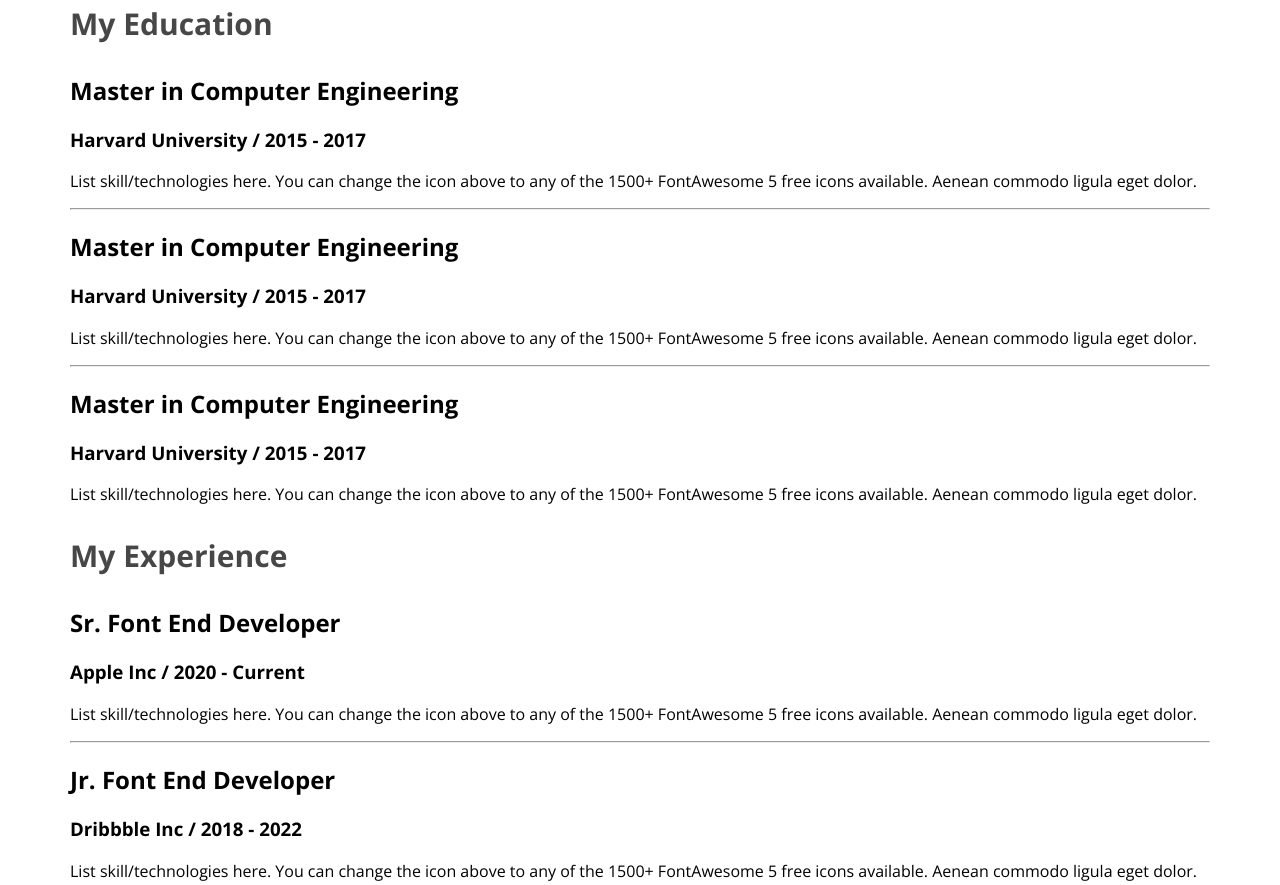
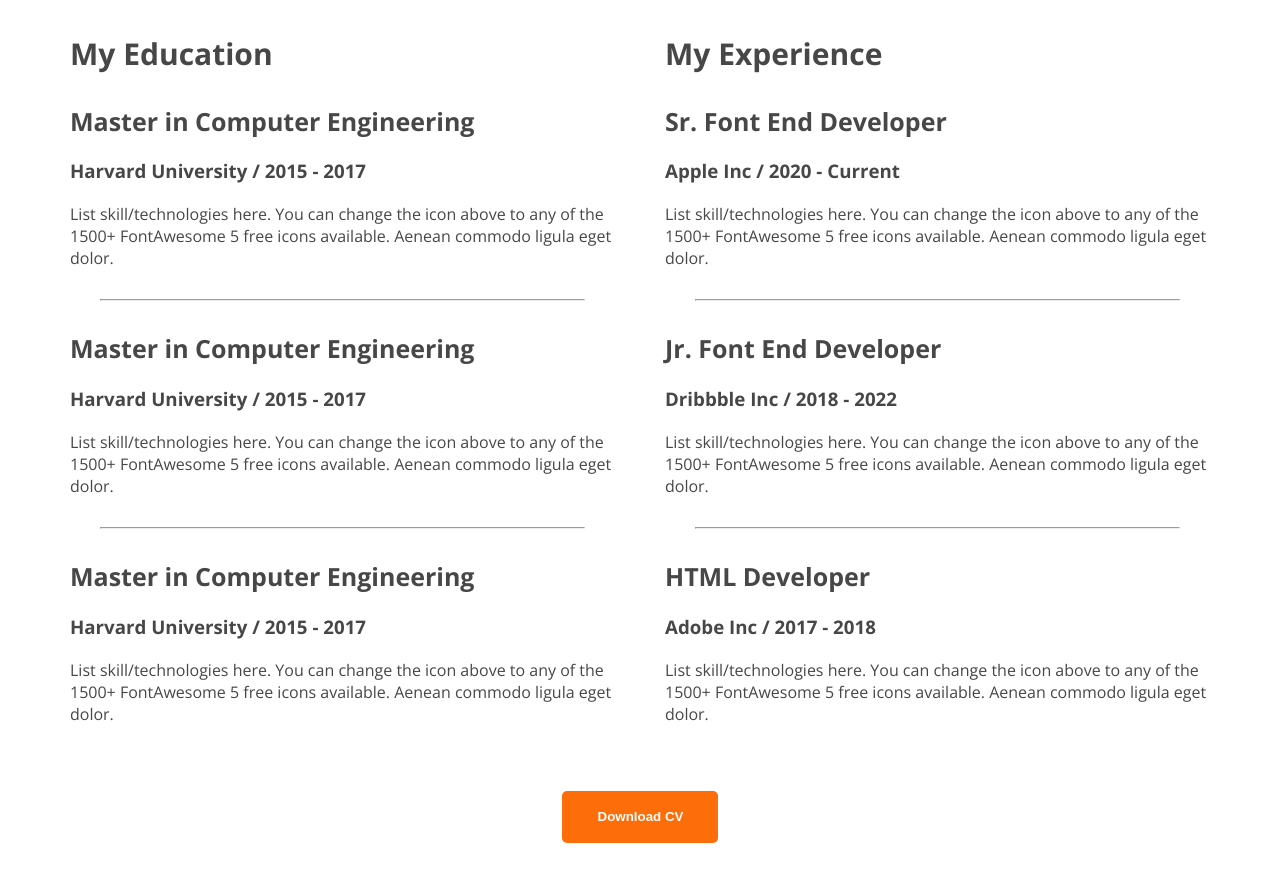
Before and after one commit to Burhanulislam/Developer-Portfolio, a plain HTML site: page index.html in a window 1280 px wide. Shown: the part 2321-3206 px from the top of the page. After the commit the page ends 3172 px from the top, so only its background shows below. Drawn offline with nearby package versions, Linux system fonts and the light colour scheme.

Commit message:
finished the resume section

```diff
--- a/index.html
+++ b/index.html
@@ -94,6 +94,7 @@
         <!-- Resume section  -->
         <section>
             <h3 class="section-title">A summary of My Resume</h3>
+            <div class="resume-container">
 
                 <div class="resume-column">
                     <h3 class="resume-column-title">My Education</h3>
@@ -145,6 +146,11 @@
                             to any of the 1500+ FontAwesome 5 free icons available. Aenean commodo ligula eget dolor.</p>
                     </div>
                 </div>
+            </div>
+
+            <div class="download-cv">
+                <button class="btn-primary">Download CV</button>
+            </div>
         </section>
 
 
--- a/styles/portfolio.css
+++ b/styles/portfolio.css
@@ -140,9 +140,34 @@ main section {
 .skill-description {
     color: #757575;
 }
+
 /* Resume section styles */
 .resume-column-title {
     color: #474747;
     font-size: 30px;
     font-weight: 700;
 }
+.resume-container {
+    display: flex;
+    gap: 50px;
+}
+.resume-item-institute {
+    margin-bottom: 20px;
+    margin-top: 0px;
+}
+.resume-item-institute,
+.resume-item-description {
+    color: #474747;
+}
+.resume-item-title {
+    font-size: 25px;
+    font-weight: bold;
+    color: #474747;
+}
+.resume-container hr {
+    margin: 30px;
+}
+.download-cv {
+    text-align: center;
+    margin-top: 50px;
+}
```
Lines whose indentation alone changed are shown as unchanged.
